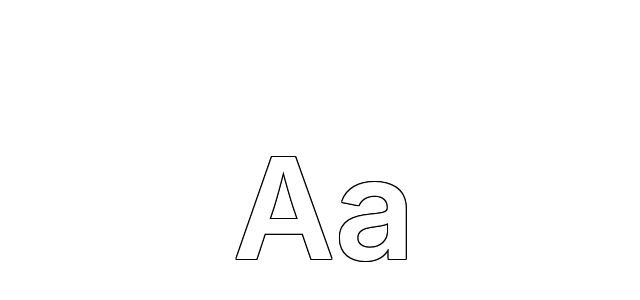
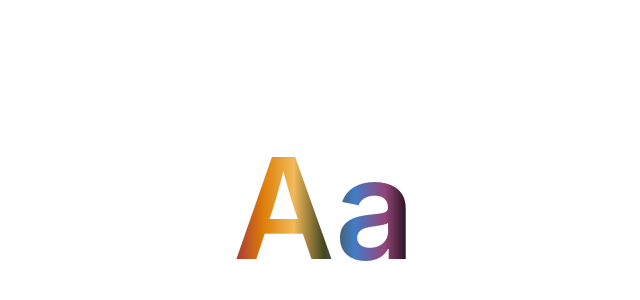
Before and after one commit to delasign/react-redux-starter-project, a React (Create React App) app: page / in a window 1280 px wide. Shown: the part 192-492 px from the top of the page, without its empty margins (316-956 px from the left). Built offline with nearby package versions, Linux system fonts and the light colour scheme.

Commit message:
How to apply a Gradient to Text in CSS

```diff
--- a/src/App.tsx
+++ b/src/App.tsx
@@ -11,14 +11,10 @@ const Container = styled.div`
 `;
 
 interface OutlinedLetterProps {
-  strokeColor: string;
-  strokeWidth: number;
+  backgroundGradient: string;
 }
 
-// Answer from Ryall (https://stackoverflow.com/users/147731/ryall)
-// https://stackoverflow.com/questions/26634201/add-stroke-around-text-on-the-outside-with-css
-
-const OutlinedLetter = styled.p<OutlinedLetterProps>`
+const GradientLetter = styled.p<OutlinedLetterProps>`
   font-family: -apple-system, system-ui, BlinkMacSystemFont;
   font-size: 140px;
   font-style: normal;
@@ -27,25 +23,42 @@ const OutlinedLetter = styled.p<OutlinedLetterProps>`
   margin-block-end: 0px;
   margin-inline-start: 0px;
   margin-inline-end: 0px;
-  color: white;
-  text-shadow: ${({ strokeColor, strokeWidth }) =>
-  "-"+strokeWidth+"px -"+strokeWidth+"px  0 "+strokeColor+", "
-  + "0px -"+strokeWidth+"px 0 "+strokeColor+", "
-  + ""+strokeWidth+"px -"+strokeWidth+"px  0 "+strokeColor+", "
-  + ""+strokeWidth+"px 0px  0 "+strokeColor+", "
-  + ""+strokeWidth+"px "+strokeWidth+"px  0 "+strokeColor+", "
-  + "0px "+strokeWidth+"px  0 "+strokeColor+", "
-  + "-"+strokeWidth+"px "+strokeWidth+"px  0 "+strokeColor+", "
-  + "-"+strokeWidth+"px 0px  0 "+strokeColor+""};
-  paint-order: fill stroke;
+  background: ${({ backgroundGradient }) => backgroundGradient};
+  -webkit-background-clip: text;
+  -webkit-text-fill-color: transparent;
 `;
 
 function App() {
+
+  const gradients = [
+    "#A3333C",
+    "#DD7E08",
+    "#F2BA59",
+    "#444621",
+    "#437CC7",
+    "#944578",
+    "#000000"
+  ];
+
+  const constructGradient = (): string => {
+    var gradient = "linear-gradient(to right, "
+
+    for (let i = 0; i < gradients.length; i++) {
+      gradient += gradients[i] + " " + 100/(gradients.length-1)*i + "%"
+      if (i !== gradients.length - 1) {
+        gradient += ", "
+      }
+    }
+
+    gradient += ")"
+    return gradient;
+  }
+
   return (
     <Container>
-      <OutlinedLetter strokeWidth={1} strokeColor={"black"}>
+      <GradientLetter backgroundGradient={constructGradient()}>
         Aa
-      </OutlinedLetter>
+      </GradientLetter>
     </Container>
   );
 }
```
